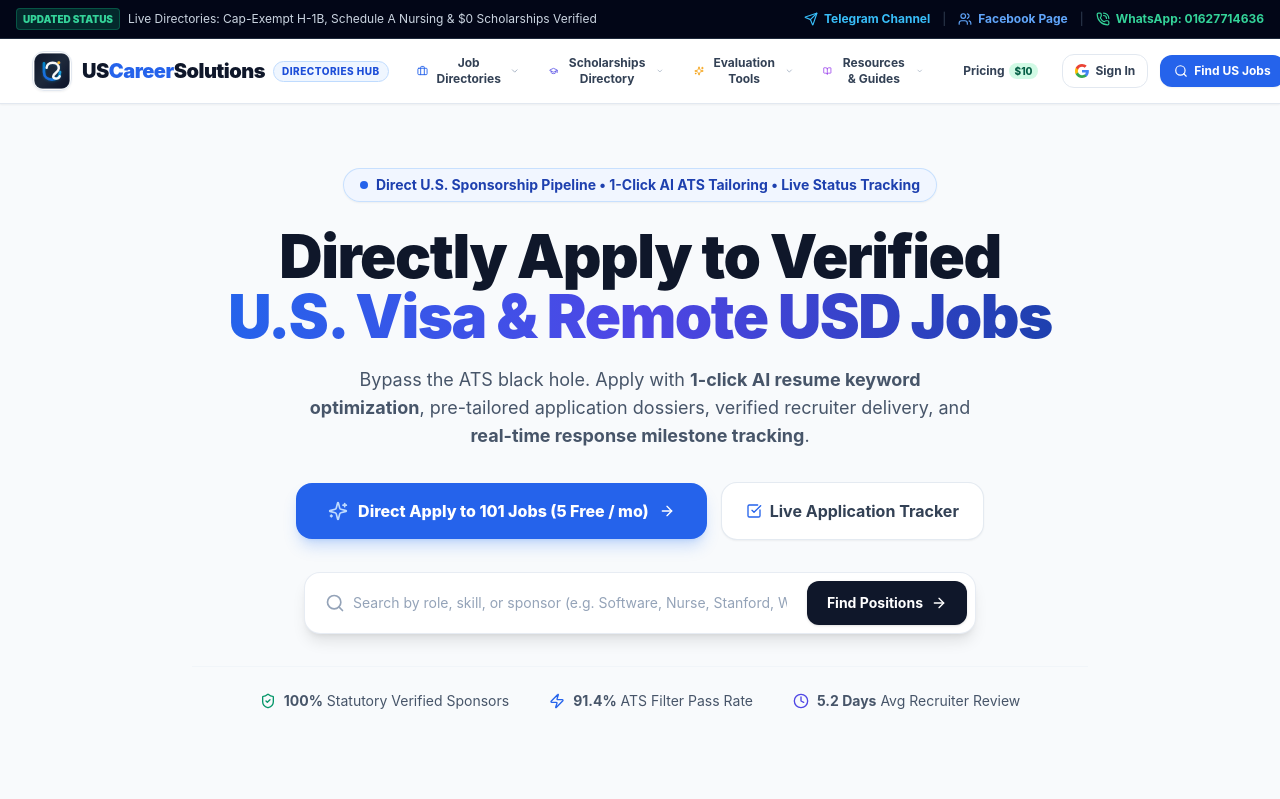
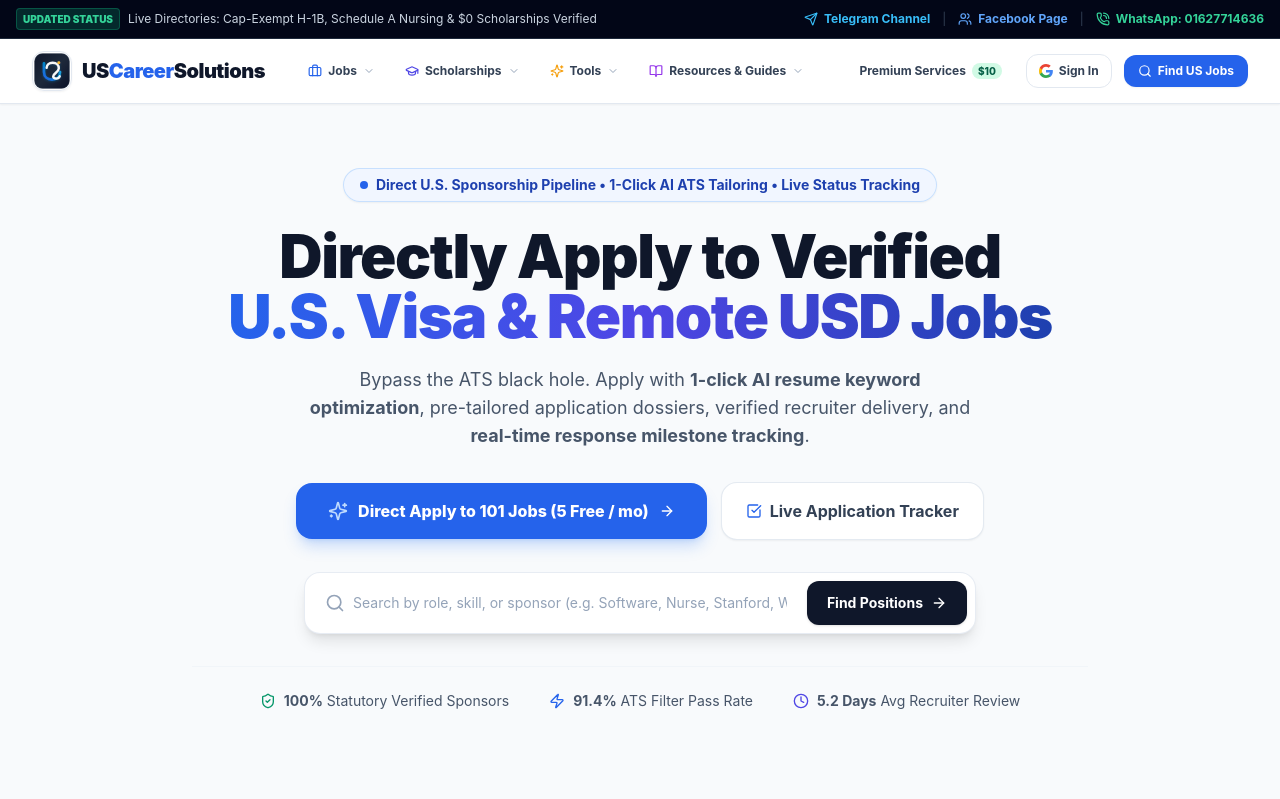
Before and after one commit to dhshishirD/US_Career_Solutions, a Next.js app: page / in a window 1280 px wide. Shown: the top 799 px of the page. Built offline with nearby package versions, Linux system fonts and the light colour scheme.

Commit message:
feat: rename navigation links to Jobs, Scholarships, Tools, and Premium Services; remove logo badge

```diff
--- a/components/Navbar.tsx
+++ b/components/Navbar.tsx
@@ -125,12 +125,9 @@ export default function Navbar() {
             <div className="w-9 h-9 sm:w-10 sm:h-10 rounded-xl overflow-hidden shadow-sm border border-slate-200 flex-shrink-0 group-hover:scale-105 transition-transform">
               <img src="/icon.svg" alt="US Career Solutions Icon" className="w-full h-full object-cover" />
             </div>
-            <div className="flex flex-col sm:flex-row sm:items-center sm:gap-2">
+            <div>
               <span className="text-lg sm:text-xl font-black tracking-tight text-slate-900 whitespace-nowrap">
                 US<span className="text-blue-600">Career</span>Solutions
-              </span>
-              <span className="hidden xl:inline-block text-[10px] font-extrabold uppercase tracking-wider bg-blue-50 text-blue-700 px-2 py-0.5 rounded-full border border-blue-200 whitespace-nowrap">
-                Directories Hub
               </span>
             </div>
           </Link>
@@ -138,7 +135,7 @@ export default function Navbar() {
           {/* Desktop Primary Navigation - Streamlined into 4 Organized Hubs */}
           <nav className="hidden lg:flex items-center gap-1 xl:gap-1.5">
 
-            {/* 1. Job Directories Dropdown */}
+            {/* 1. Jobs Dropdown */}
             <div className="relative">
               <button
                 onClick={() => handleDropdownToggle('jobs')}
@@ -147,7 +144,7 @@ export default function Navbar() {
                 }`}
               >
                 <Briefcase className="w-3.5 h-3.5 text-blue-600" />
-                <span>Job Directories</span>
+                <span>Jobs</span>
                 <ChevronDown className={`w-3 h-3 transition-transform ${activeDropdown === 'jobs' ? 'rotate-180 text-blue-600' : 'text-slate-400'}`} />
               </button>
 
@@ -257,7 +254,7 @@ export default function Navbar() {
               )}
             </div>
 
-            {/* 2. Scholarships Directory Dropdown */}
+            {/* 2. Scholarships Dropdown */}
             <div className="relative">
               <button
                 onClick={() => handleDropdownToggle('scholarships')}
@@ -266,7 +263,7 @@ export default function Navbar() {
                 }`}
               >
                 <GraduationCap className="w-3.5 h-3.5 text-indigo-600" />
-                <span>Scholarships Directory</span>
+                <span>Scholarships</span>
                 <ChevronDown className={`w-3 h-3 transition-transform ${activeDropdown === 'scholarships' ? 'rotate-180 text-indigo-600' : 'text-slate-400'}`} />
               </button>
 
@@ -347,7 +344,7 @@ export default function Navbar() {
               )}
             </div>
 
-            {/* 3. Interactive Tools Dropdown */}
+            {/* 3. Tools Dropdown */}
             <div className="relative">
               <button
                 onClick={() => handleDropdownToggle('tools')}
@@ -356,7 +353,7 @@ export default function Navbar() {
                 }`}
               >
                 <Sparkles className="w-3.5 h-3.5 text-amber-500" />
-                <span>Evaluation Tools</span>
+                <span>Tools</span>
                 <ChevronDown className={`w-3 h-3 transition-transform ${activeDropdown === 'tools' ? 'rotate-180 text-amber-600' : 'text-slate-400'}`} />
               </button>
 
@@ -556,14 +553,14 @@ export default function Navbar() {
 
           </nav>
 
-          {/* Desktop Right Actions: Pricing, User Profile & CTA */}
+          {/* Desktop Right Actions: Premium Services, User Profile & CTA */}
           <div className="hidden lg:flex items-center gap-2 xl:gap-3 shrink-0">
-            {/* Pricing Button */}
+            {/* Premium Services Button */}
             <Link
               href="/pricing"
-              className="px-3 py-2 text-xs font-bold text-slate-700 hover:text-blue-600 hover:bg-slate-50 rounded-lg transition-colors flex items-center gap-1"
+              className="px-3 py-2 text-xs font-bold text-slate-700 hover:text-blue-600 hover:bg-slate-50 rounded-lg transition-colors flex items-center gap-1.5"
             >
-              <span>Pricing</span>
+              <span>Premium Services</span>
               <span className="text-[10px] bg-emerald-100 text-emerald-800 font-extrabold px-1.5 py-0.2 rounded-full">
                 $10
               </span>
@@ -641,10 +638,10 @@ export default function Navbar() {
             </span>
           </div>
 
-          {/* Section 1: Job Directories */}
+          {/* Section 1: Jobs */}
           <div>
             <div className="text-[11px] font-black uppercase tracking-wider text-blue-600 mb-2 flex items-center gap-1.5">
-              <Briefcase className="w-3.5 h-3.5" /> Job Directories
+              <Briefcase className="w-3.5 h-3.5" /> Jobs
             </div>
             <div className="space-y-1 pl-2">
               <Link href="/jobs/cap-exempt-directory" onClick={closeAll} className="block py-2 text-sm font-semibold text-slate-800 hover:text-blue-600">
@@ -668,10 +665,10 @@ export default function Navbar() {
             </div>
           </div>
 
-          {/* Section 2: Scholarships Directory */}
+          {/* Section 2: Scholarships */}
           <div>
             <div className="text-[11px] font-black uppercase tracking-wider text-indigo-600 mb-2 flex items-center gap-1.5">
-              <GraduationCap className="w-3.5 h-3.5" /> Scholarships Directory
+              <GraduationCap className="w-3.5 h-3.5" /> Scholarships
             </div>
             <div className="space-y-1 pl-2">
               <Link href="/scholarships" onClick={closeAll} className="block py-2 text-sm font-semibold text-slate-800 hover:text-indigo-600">
@@ -689,10 +686,10 @@ export default function Navbar() {
             </div>
           </div>
 
-          {/* Section 3: Evaluation Tools */}
+          {/* Section 3: Tools */}
           <div>
             <div className="text-[11px] font-black uppercase tracking-wider text-amber-600 mb-2 flex items-center gap-1.5">
-              <Sparkles className="w-3.5 h-3.5" /> Evaluation Tools & Calculators
+              <Sparkles className="w-3.5 h-3.5" /> Tools
             </div>
             <div className="space-y-1 pl-2">
               <Link href="/tools/ats-scanner" onClick={closeAll} className="block py-2 text-sm font-semibold text-slate-800 hover:text-amber-700">
@@ -760,7 +757,7 @@ export default function Navbar() {
             >
               <div className="flex items-center gap-2">
                 <CreditCard className="w-4 h-4 text-blue-600" />
-                <span>Pricing & Upgrades</span>
+                <span>Premium Services</span>
               </div>
               <span className="text-xs bg-emerald-600 text-white font-extrabold px-2 py-0.5 rounded-full">
                 From $10 / ৳1,000
```
